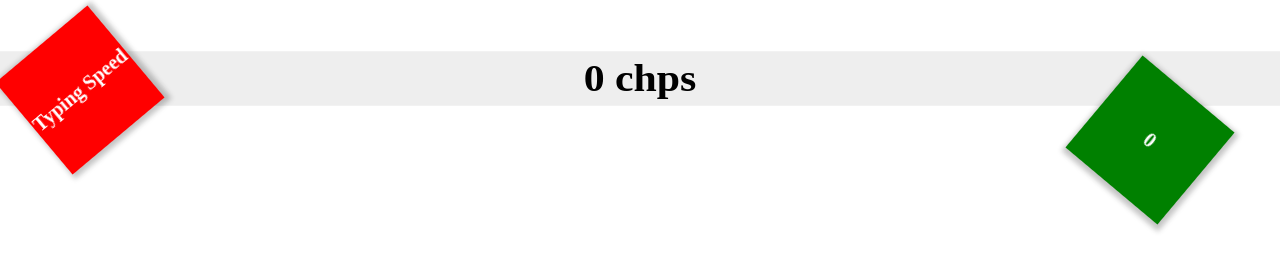
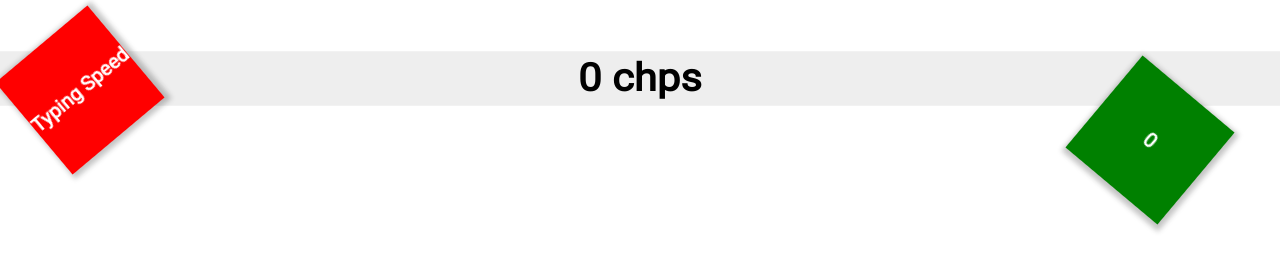
Before and after one commit to prateeksharma21/typingspeed, a plain HTML site: page index.html in a window 1280 px wide. Shown: the top 275 px of the page. Drawn offline with Linux system fonts and the light colour scheme.

Commit message:
Update style.css

```diff
--- a/style.css
+++ b/style.css
@@ -1,7 +1,9 @@
+@import url(https://fonts.googleapis.com/css?family=roboto);
 *{
 	margin: 0;
 	box-sizing: border-box;
 	transition: all 0.5s;
+	font-family: roboto;
 }
 
 textarea {
```
